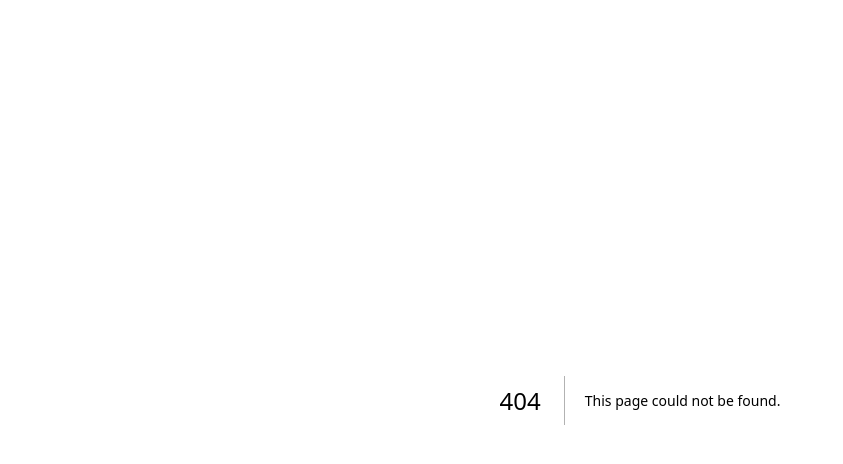
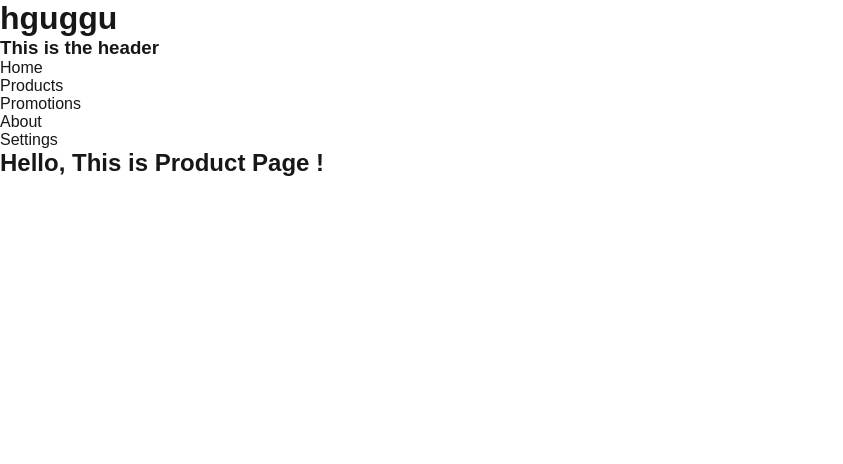
Before and after one commit to MazterGD/e-commerce-Website, a Next.js app: page /product in a window 1280 px wide. Before the commit this address had no page. Shown: the top 464 px of the page, without its empty margins (0-843 px from the left). Built offline with nearby package versions, Linux system fonts and the light colour scheme.

Commit message:
Routing practice

```diff
--- a/src/app/layout.tsx
+++ b/src/app/layout.tsx
@@ -26,6 +26,7 @@ export default function RootLayout({
   return (
     <html lang="en">
       <body className={`${geistSans.variable} ${geistMono.variable}`}>
+        <h1>hguggu</h1>
         {children}
       </body>
     </html>
--- a/src/app/page.tsx
+++ b/src/app/page.tsx
@@ -14,6 +14,10 @@ export default function Home() {
           priority
         />
         <ol>
+          <li>Hello There !</li>
+          <li>
+            <b>This is the Home Page</b>
+          </li>
           <li>
             Get started by editing <code>src/app/page.tsx</code>.
           </li>
--- /dev/null
+++ b/src/app/product/layout.tsx
@@ -0,0 +1,23 @@
+export default function DashboardLayout({
+    children, // will be a page or nested layout
+  }: {
+    children: React.ReactNode
+  }) {
+    return (
+      <section>
+        {/* Include shared UI here e.g. a header or sidebar */}
+        <nav>
+            <h3>This is the header</h3>
+            <ul>
+                <li>Home</li>
+                <li>Products</li>
+                <li>Promotions</li>
+                <li>About</li>
+                <li>Settings</li>
+            </ul>
+        </nav>
+
+        {children}
+      </section>
+    )
+  }
--- /dev/null
+++ b/src/app/product/page.tsx
@@ -0,0 +1,3 @@
+export default function productPage() {
+    return <h1>Hello, This is Product Page !</h1>
+  }
--- /dev/null
+++ b/src/app/product/settings/page.tsx
@@ -0,0 +1,3 @@
+export default function productPage() {
+    return <h1>Hello, This is Product Settings Page !</h1>
+  }
```
Also changed, not shown: package.json (+10 -5 lines), 1 other file (tests, documents, lock files or other folders).
